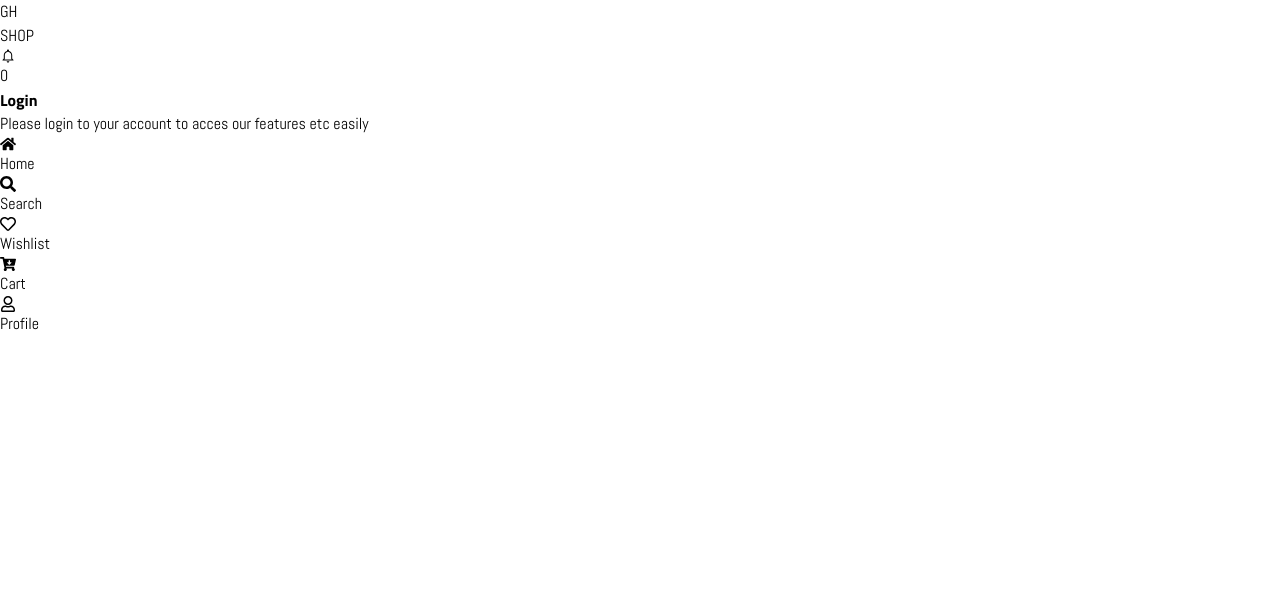
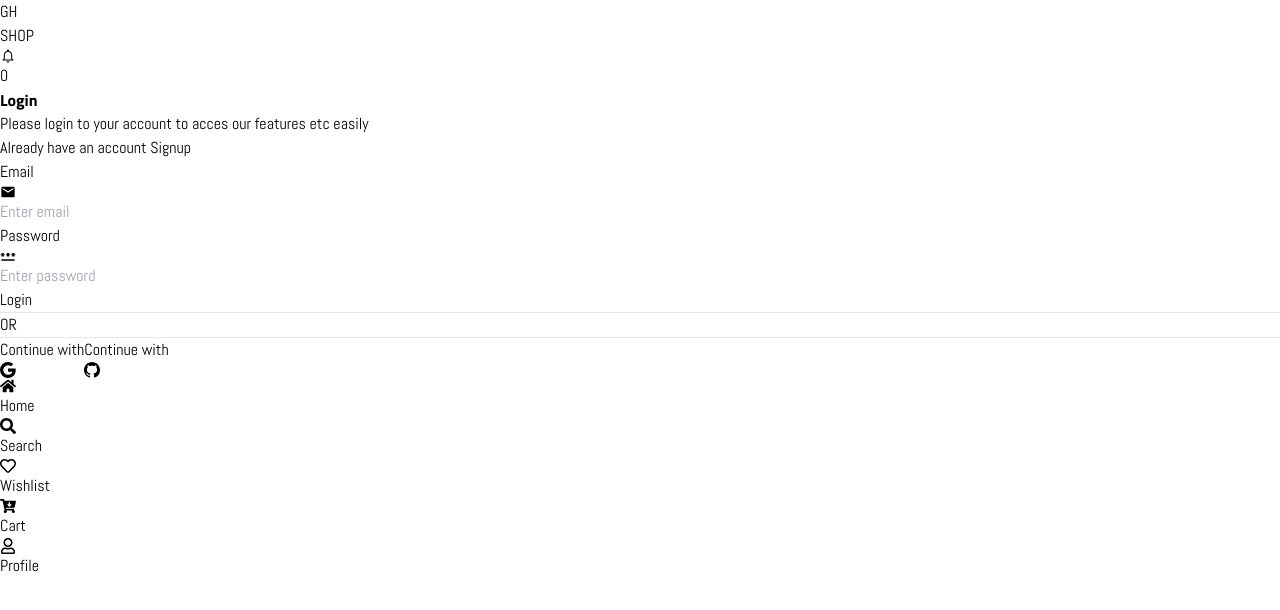
Before and after one commit to mhgkhan/ghazna.shop, a React (Vite) app: page /login in a window 1280 px wide. Shown: the top 610 px of the page. Built offline with nearby package versions, Linux system fonts and the light colour scheme.

Commit message:
Login Form completed

```diff
--- a/src/pages/Cart.jsx
+++ b/src/pages/Cart.jsx
@@ -14,10 +14,6 @@ const Cart = () => {
           <p className="text-gray-600">Everything you love, all in one place. Add your favorite items to this list to easily revisit them or share with friends and family.</p>
         </div>
 
-
-
-
-
       </div>
     </main>
   )
--- a/src/pages/Login.jsx
+++ b/src/pages/Login.jsx
@@ -1,19 +1,62 @@
 import React from 'react'
+import { BsGithub, BsGoogle } from 'react-icons/bs'
+import { MdEmail, MdPassword } from 'react-icons/md'
+import { Link } from 'react-router-dom'
 
 const Login = () => {
   return (
     <main className='min-h-screen px-2 md:px-0' >
 
-        <div className="container mx-auto">
+      <div className="container mx-auto md:w-[400px] w-full bg-white shadow-lg shadow-gray-400 rounded-md">
 
-        <div className="wishlistheading my-5 w-full p-2">
+        <div className="login-heading my-3 w-full p-2">
           <h2 className="text-3xl font-bold my-1"> Login    </h2>
           <p className="text-gray-600">Please login to your account to acces our features etc easily </p>
+          <p className='px-3 text-gray-800'>Already have an account <Link className=' text-blue-600' to={'/signup'}>Signup</Link> </p>
         </div>
+
+        <form action="" className="mt-2 w-full py-2 px-4">
+
+          <fieldset className='border border-1 border-orange-600 rounded-md my-3 transition-all duration-300 hover:border-2 hover:shadow-md hover:shadow-orange-800'>
+            <legend className='ml-4'>Email</legend>
+            <div className="input-area w-full flex items-center justify-between p-1">
+              <MdEmail className='text-3xl text-gray-400 border-none ' />
+              <input type="email" name='email' placeholder='Enter email' required className='w-[90%] border-none outline-none text-lg' />
+            </div>
+          </fieldset>
+
+          <fieldset className='border border-1 border-orange-600 rounded-md my-3 transition-all duration-300 hover:border-2 hover:shadow-md hover:shadow-orange-800'>
+            <legend className='ml-4'>Password</legend>
+            <div className="input-area w-full flex items-center justify-between p-1">
+              <MdPassword className='text-3xl text-gray-400 border-none ' />
+              <input type="password" name='password' placeholder='Enter password' required className='w-[90%] border-none outline-none text-lg' />
+            </div>
+          </fieldset>
+
+          <button className="hover:bg-white hover:text-orange-700 transition-all duration-300 hover:border-black text-lg w-full p-2 rounded-md text-center font-bold text-white bg-orange-700 my-3 outline-none border border-1 border-orange-400">
+            Login
+          </button>
+
+          <div className="or my-2 flex items-center justify-center w-full">
+            <hr className='h-[2px] w-full bg-gray-500' />
+            <span className='mx-2'>OR</span>
+            <hr className='h-[2px] w-full bg-gray-500' />
+          </div>
 
 
 
-        </div>
+          <button className="flex items-center justify-center gap-2 transition-all duration-300  text-lg w-full p-2 rounded-md text-center font-bold text-white bg-blue-700 my-3 outline-none border border-1 border-blue-400 hover:bg-blue-500">
+            Continue with <BsGoogle />
+          </button>
+          <button className="flex items-center justify-center gap-2 transition-all duration-300  text-lg w-full p-2 rounded-md text-center font-bold text-white bg-black my-3 outline-none border border-1 border-gray-700 hover:bg-gray-700">
+            Continue with <BsGithub />
+          </button>
+
+
+        </form>
+
+
+      </div>
 
     </main>
   )
```
